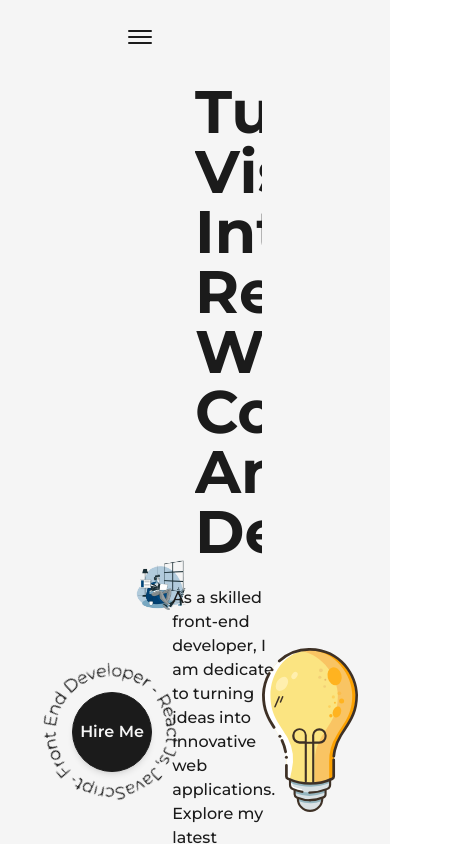
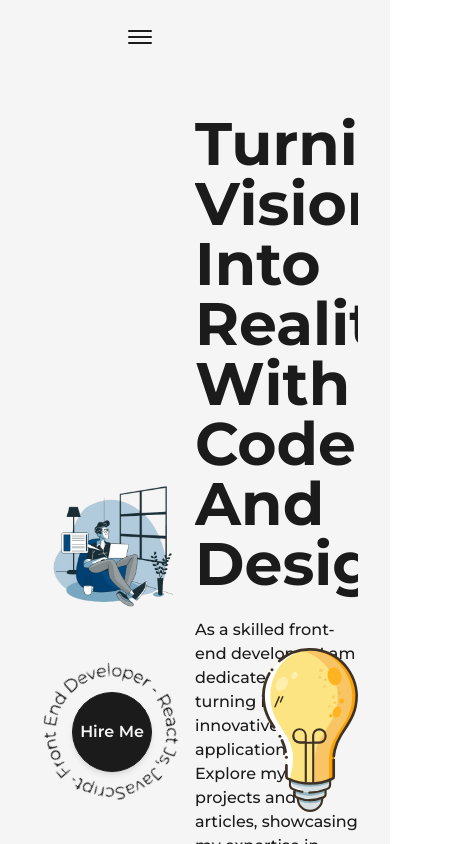
Before and after one commit to Suraj-Ambekar/portfolio-website, a Next.js app: page / in a window 390 px wide. Shown: the top 844 px of the page, 460 px wide, since content can reach past the window. Built offline with nearby package versions, Linux system fonts and the light colour scheme.

Commit message:
added media queries on padding

```diff
--- a/src/components/Layout.js
+++ b/src/components/Layout.js
@@ -2,7 +2,7 @@ import React from 'react';
 
 const Layout = ({children, className=""}) => {
   return (
-    <div className={`w-full h-full inline-block z-0 bg-light p-32 dark:bg-dark ${className}`}>
+    <div className={`w-full h-full inline-block z-0 bg-light p-32 dark:bg-dark xl:p-24 lg:p-12 sm:p-8 ${className}`}>
         {children}
     </div>
   )
```
